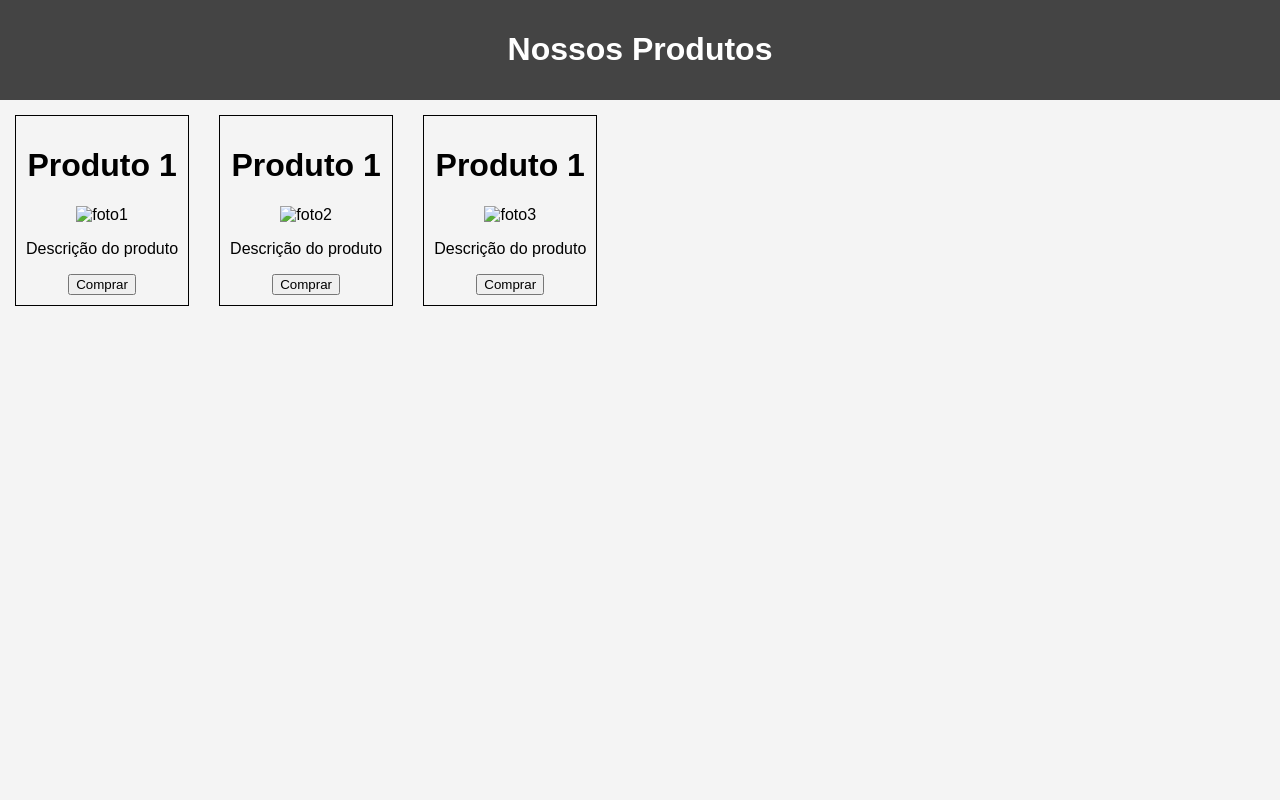
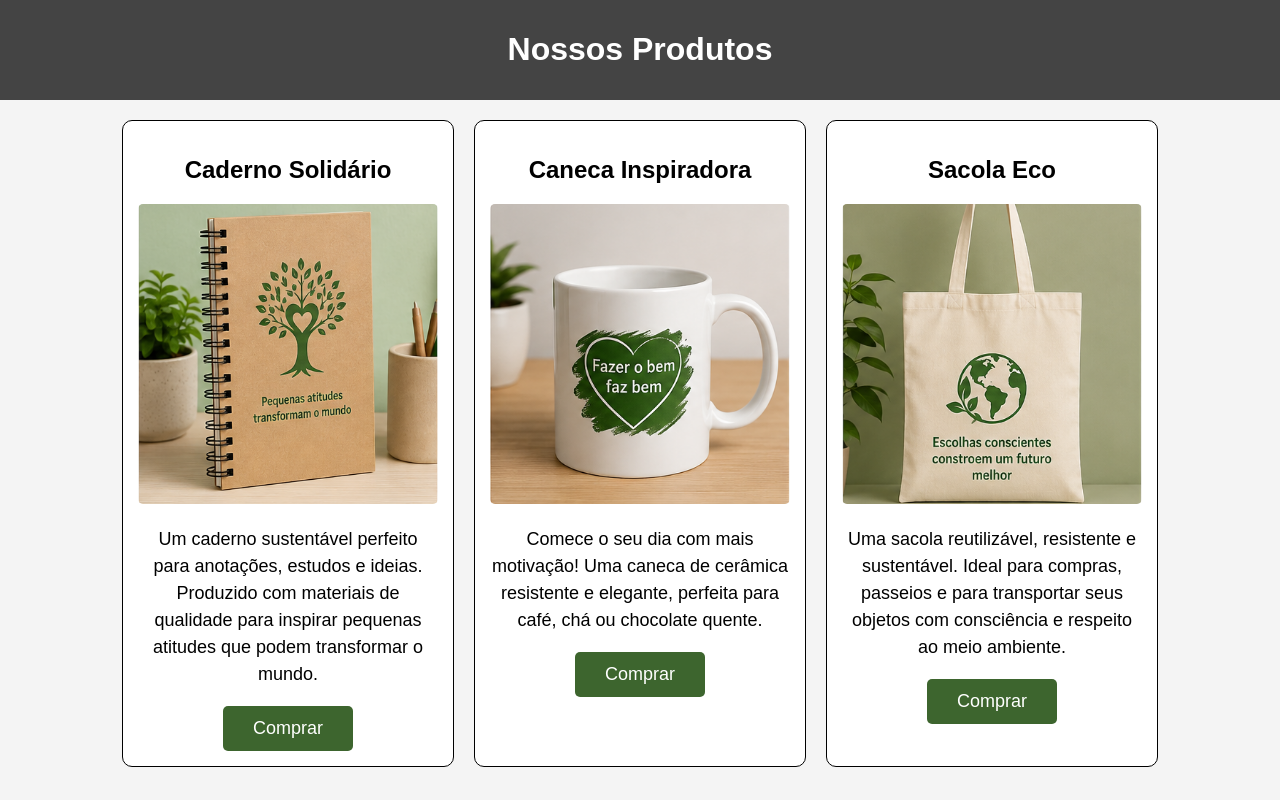
Before and after one commit to murilopava/desenvolvimento-web, a plain HTML site: page aula02/produtos.html in a window 1280 px wide. Drawn offline with Linux system fonts and the light colour scheme.

Commit message:
arrumar aula 2

```diff
--- a/aula02/produtos.html
+++ b/aula02/produtos.html
@@ -1,14 +1,13 @@
 <!doctype html>
-<html lang="en">
+<html lang="pt-BR">
   <head>
     <meta charset="UTF-8" />
     <meta name="viewport" content="width=device-width, initial-scale=1.0" />
     <title>Produtos ONG</title>
-  </head>
     <style>
       body {
         background-color: #f4f4f4;
-      margin: 0px;
+        margin: 0;
         font-family: Arial, Helvetica, sans-serif;
       }
 
@@ -19,41 +18,111 @@
         text-align: center;
       }
 
+      .gallery {
+        display: flex;
+        justify-content: center;
+        gap: 20px;
+        padding: 20px;
+        flex-wrap: wrap;
+      }
+
       .produto {
         border: 1px solid black;
-      padding: 10px;
-      margin: 15px;
+        padding: 15px;
         text-align: center;
+        width: 300px;
+        background-color: white;
+        border-radius: 10px;
       }
 
-    .gallery {
-      display: flex;
+      .produto img {
+        width: 100%;
+        height: 300px;
+        object-fit: cover;
+        border-radius: 5px;
+      }
+
+      .produto h2 {
+        font-size: 24px;
+      }
+
+      .produto p {
+        font-size: 18px;
+        line-height: 1.5;
+      }
+
+      button {
+        background-color: #3d652e;
+        color: white;
+        border: none;
+        padding: 12px 30px;
+        font-size: 18px;
+        border-radius: 5px;
+        cursor: pointer;
+      }
+
+      button:hover {
+        background-color: #2d4d20;
       }
   </style>
+  </head>
   <body>
     <header>
       <h1>Nossos Produtos</h1>
     </header>
     <main>
       <div class="gallery">
+
         <div class="produto">
-          <h1>Produto 1</h1>
-          <img src="" alt="foto1" />
-          <p>Descrição do produto</p>
+          <h2>Caderno Solidário</h2>
+
+          <img
+            src="./imagens/caderno-solidario.png"
+            alt="Caderno sustentável com ilustração de árvore"
+          />
+
+          <p>
+            Um caderno sustentável perfeito para anotações, estudos e ideias.
+            Produzido com materiais de qualidade para inspirar pequenas atitudes
+            que podem transformar o mundo.
+          </p>
+
           <button>Comprar</button>
         </div>
+
         <div class="produto">
-          <h1>Produto 1</h1>
-          <img src="" alt="foto2" />
-          <p>Descrição do produto</p>
+          <h2>Caneca Inspiradora</h2>
+
+          <img
+            src="./imagens/caneca-inspiradora.png"
+            alt="Caneca branca com mensagem inspiradora"
+          />
+
+          <p>
+            Comece o seu dia com mais motivação! Uma caneca de cerâmica
+            resistente e elegante, perfeita para café, chá ou chocolate quente.
+          </p>
+
           <button>Comprar</button>
         </div>
+
         <div class="produto">
-          <h1>Produto 1</h1>
-          <img src="" alt="foto3" />
-          <p>Descrição do produto</p>
+          <h2>Sacola Eco</h2>
+
+          <img
+            src="./imagens/sacola-eco.png"
+            alt="Sacola reutilizável ecológica"
+          />
+
+          <p>
+            Uma sacola reutilizável, resistente e sustentável. Ideal para
+            compras, passeios e para transportar seus objetos com consciência
+            e respeito ao meio ambiente.
+          </p>
+
           <button>Comprar</button>
         </div>
+
       </div>
     </main>
   </body>
```
Also changed, not shown: aula02/adote.html (+1 -1 lines), aula02/imagens/caderno-solidario.png (added), aula02/imagens/caneca-inspiradora.png (added), aula02/imagens/caneca-personalizada-8f5786e3.png (deleted), aula02/imagens/sacola-eco.png (added). Lines whose indentation alone changed are shown as unchanged.
